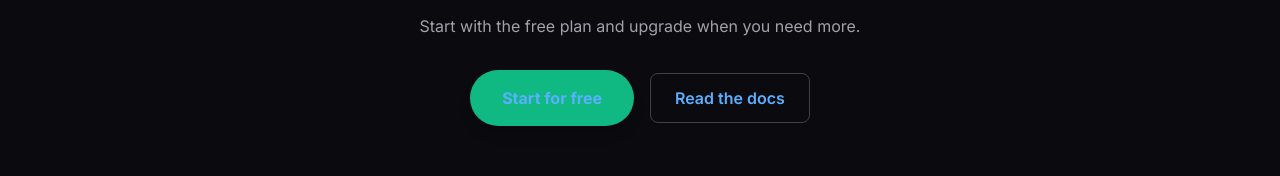
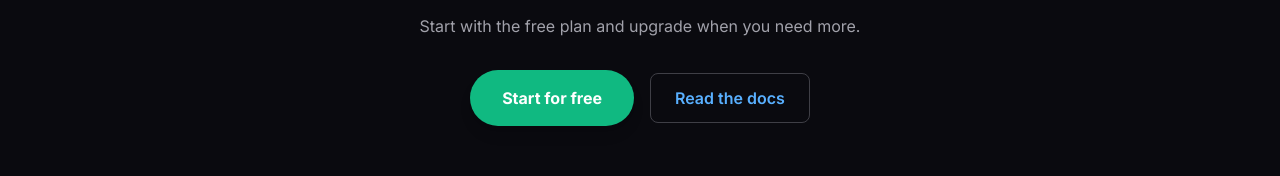
Before and after one commit to Jonomor/XRNotify, a Next.js app in the folder apps/platform/: page /pricing in a window 1280 px wide. Shown: the part 2653-2829 px from the top of the page. Built offline with nearby package versions, Linux system fonts and the light colour scheme; no server answers.

Commit message:
fix: force white text on pricing CTA button (override global link style)

```diff
--- a/apps/platform/src/app/pricing/page.tsx
+++ b/apps/platform/src/app/pricing/page.tsx
@@ -339,7 +339,7 @@ export default function PricingPage() {
           <div className="mt-8 flex flex-col items-center justify-center gap-4 sm:flex-row">
             <Link
               href="/signup"
-              className="inline-flex items-center justify-center rounded-full bg-emerald-500 px-8 py-4 text-base font-bold text-white no-underline shadow-lg transition-all hover:bg-emerald-600"
+              className="inline-flex items-center justify-center rounded-full bg-emerald-500 px-8 py-4 text-base font-bold !text-white no-underline shadow-lg transition-all hover:bg-emerald-600 hover:!text-white hover:no-underline"
             >
               Start for free
             </Link>
```
